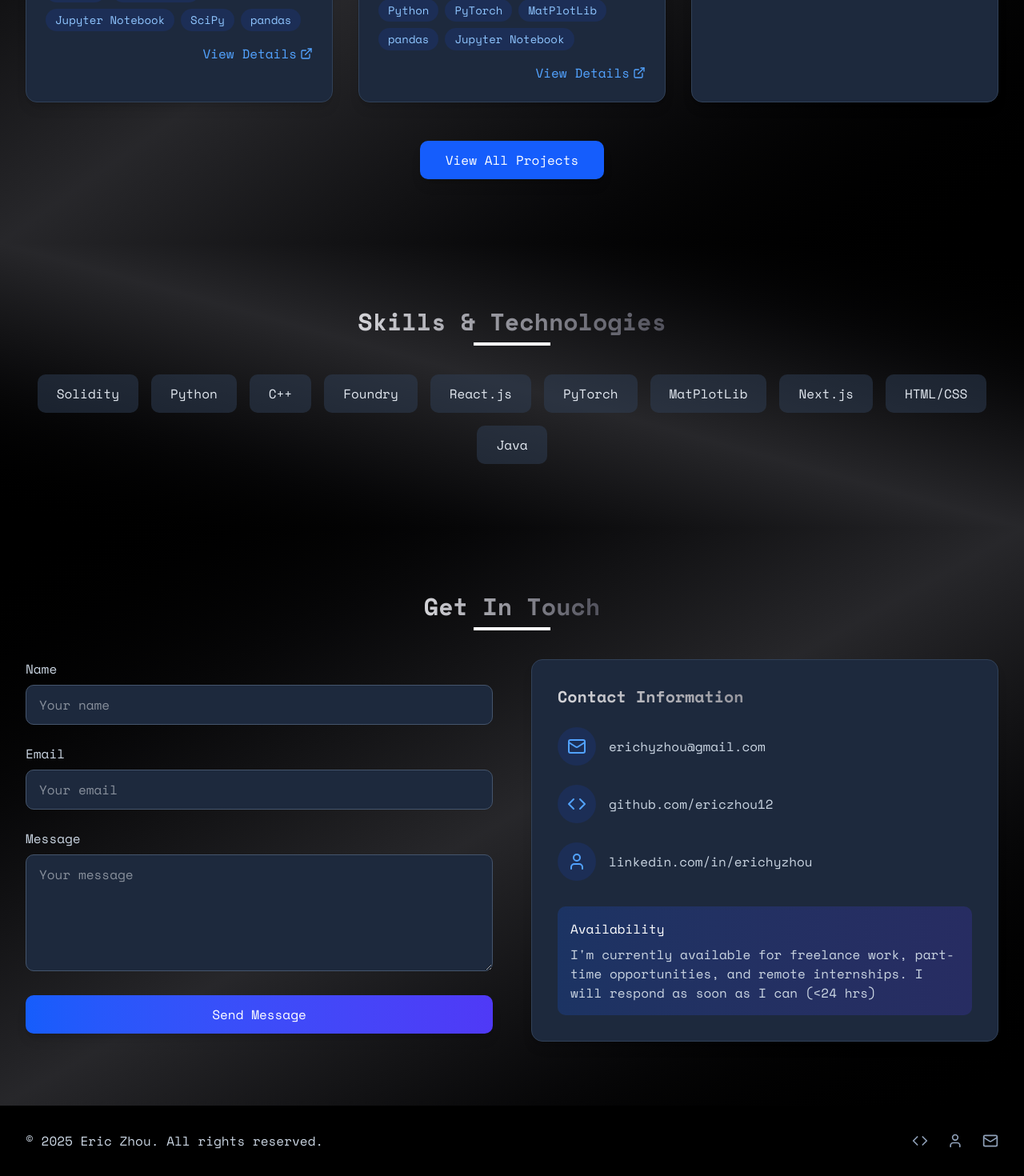
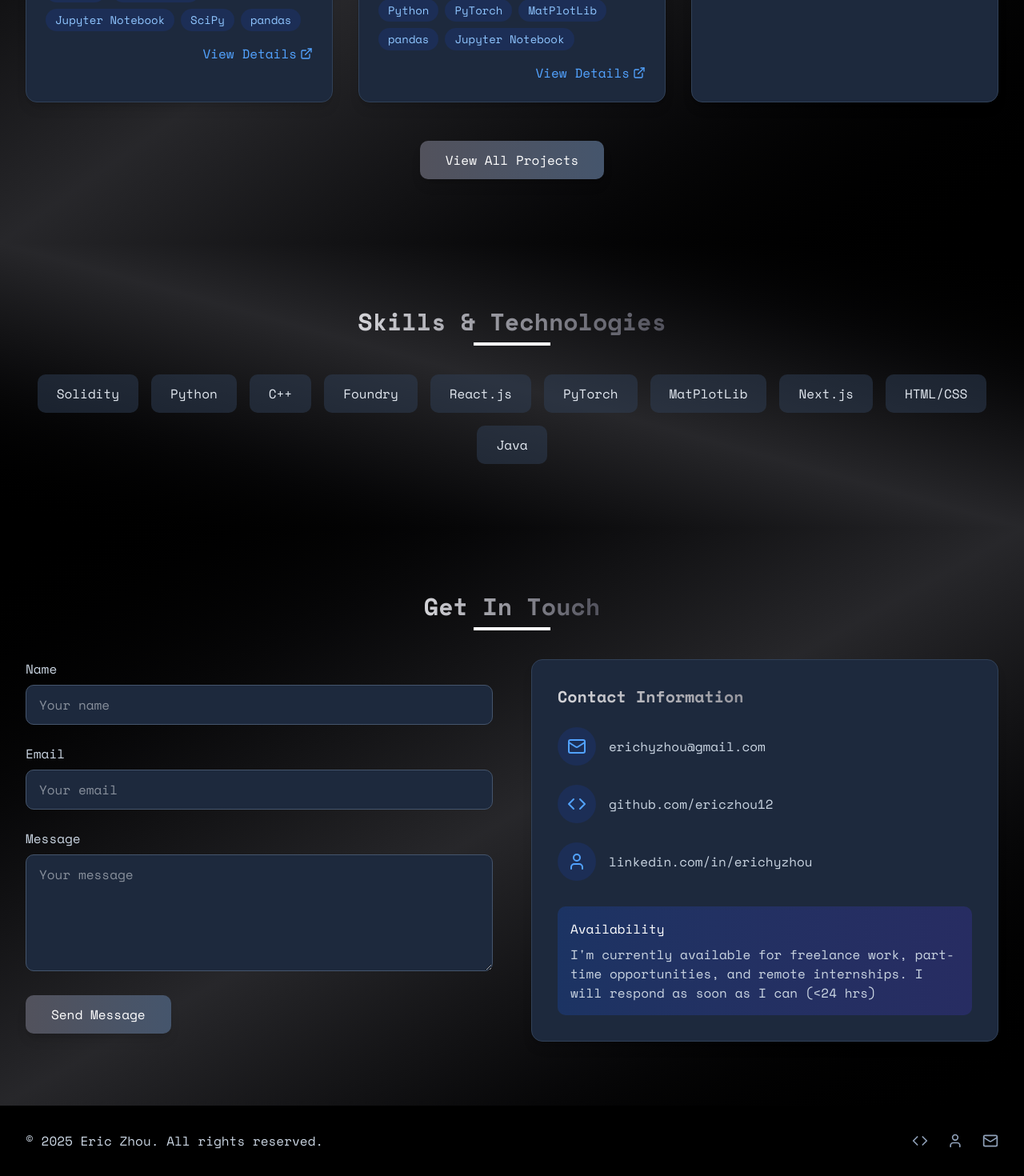
Before and after one commit to ericzhou12/portfolio-eric-z, a Next.js app: page / in a window 1280 px wide. Shown: the part 1618-3088 px from the top of the page at 80% size. Built offline with nearby package versions, Linux system fonts and the light colour scheme.

Commit message:
button changes

```diff
--- a/src/app/page.tsx
+++ b/src/app/page.tsx
@@ -190,7 +190,7 @@ export default function Portfolio() {
             ))}
           </div>
           <div className="text-center mt-12">
-            <button className="bg-blue-600 text-white px-8 py-3 rounded-lg font-medium hover:bg-blue-700 transition-all transform hover:-translate-y-1 shadow-lg hover:shadow-blue-500/20">
+            <button className="bg-gradient-to-r from-zinc-600 to-slate-600 text-white px-8 py-3 rounded-lg font-medium hover:bg-blue-700 transition-all transform hover:-translate-y-1 shadow-lg hover:shadow-blue-500/20">
               View All Projects
             </button>
           </div>
@@ -253,7 +253,7 @@ export default function Portfolio() {
                 </div>
                 <button
                   type="submit"
-                  className="w-full bg-gradient-to-r from-blue-600 to-indigo-600 text-white px-6 py-3 rounded-lg font-medium hover:from-blue-700 hover:to-indigo-700 transition-all transform hover:-translate-y-1 shadow-lg hover:shadow-blue-500/20"
+                  className="bg-gradient-to-r from-zinc-600 to-slate-600 text-white px-8 py-3 rounded-lg font-medium hover:bg-blue-700 transition-all transform hover:-translate-y-1 shadow-lg hover:shadow-blue-500/20"
                 >
                   Send Message
                 </button>
```
